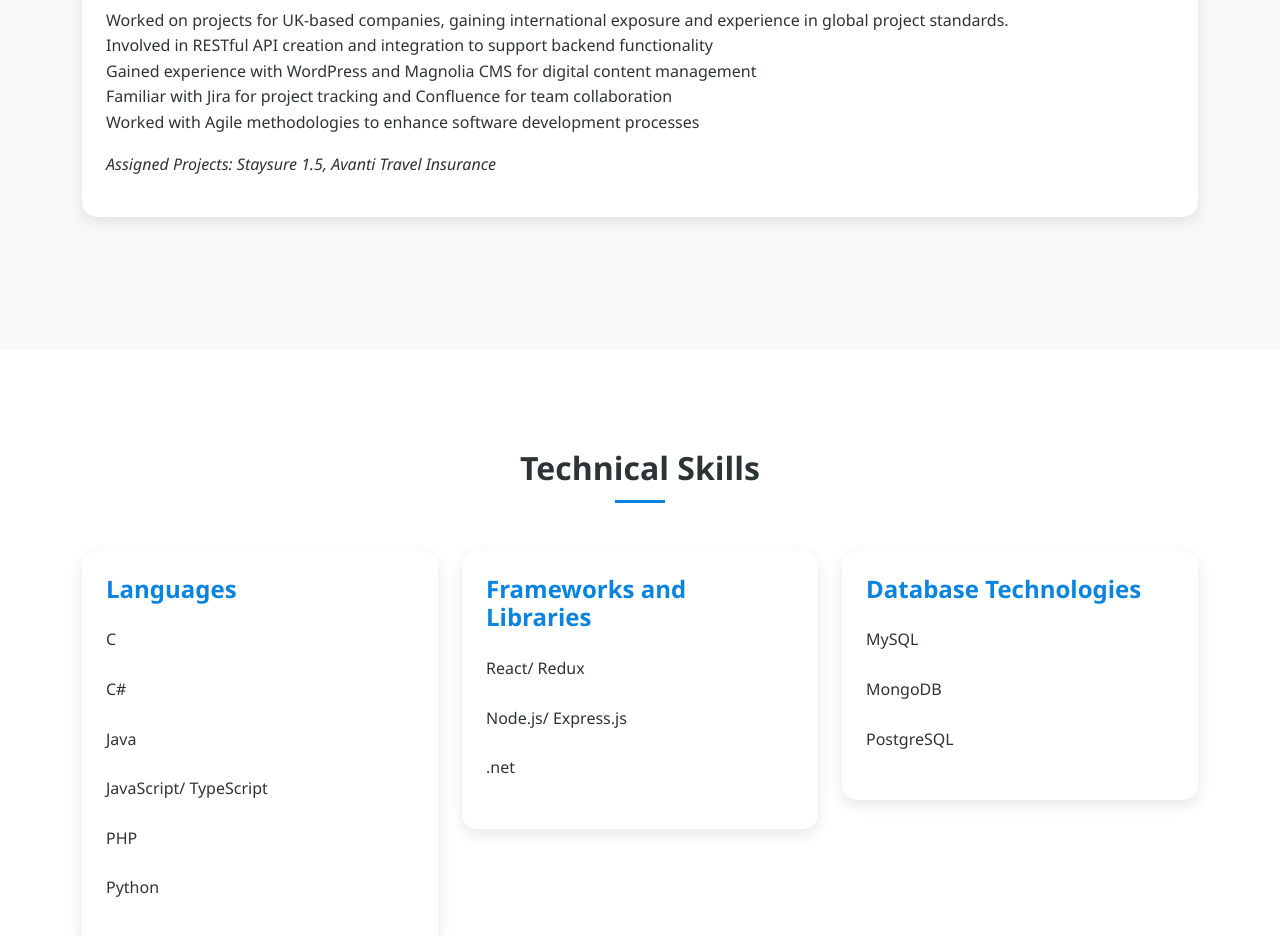
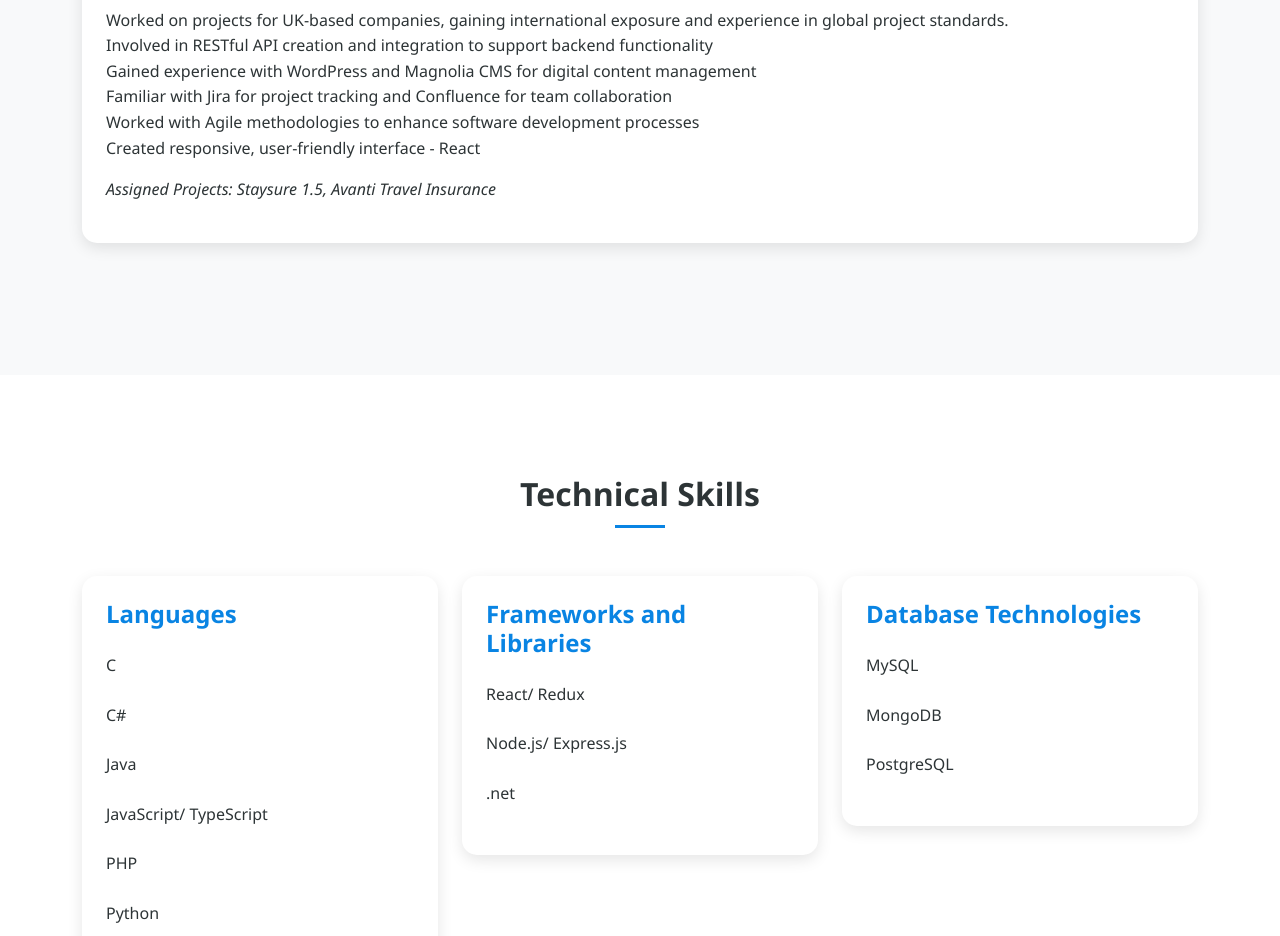
Before and after one commit to SLMRukais99/portfolio, a plain HTML site: page index.html in a window 1280 px wide. Shown: the part 3360-4296 px from the top of the page. Drawn offline with nearby package versions, Linux system fonts and the light colour scheme; a script that the page names is missing.

Commit message:
last update

```diff
--- a/index.html
+++ b/index.html
@@ -132,6 +132,7 @@
                     <li>Gained experience with WordPress and Magnolia CMS for digital content management</li>
                     <li>Familiar with Jira for project tracking and Confluence for team collaboration</li>
                     <li>Worked with Agile methodologies to enhance software development processes</li>
+                    <li>Created responsive, user-friendly interface - React</li>
                 </ul>
 
                 <p>
```
